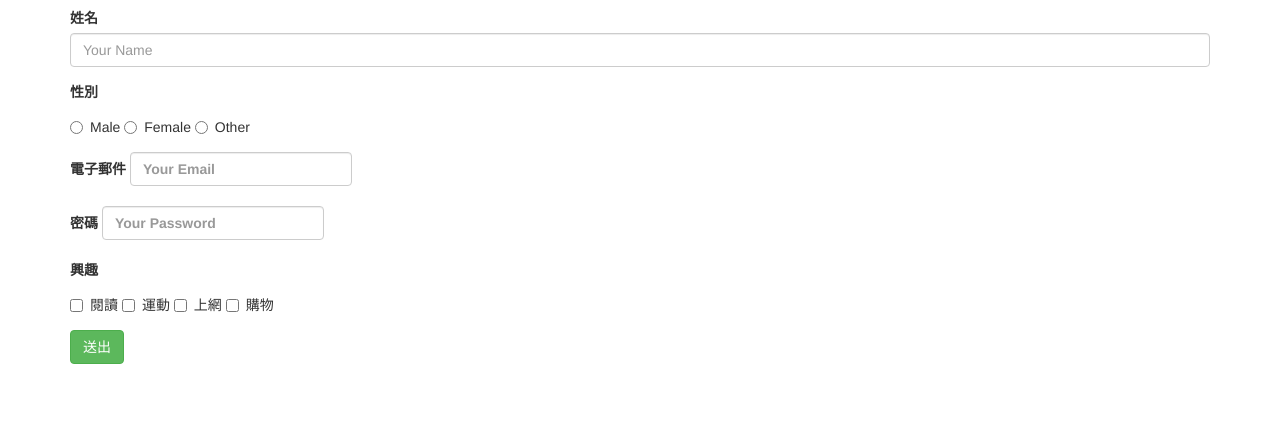
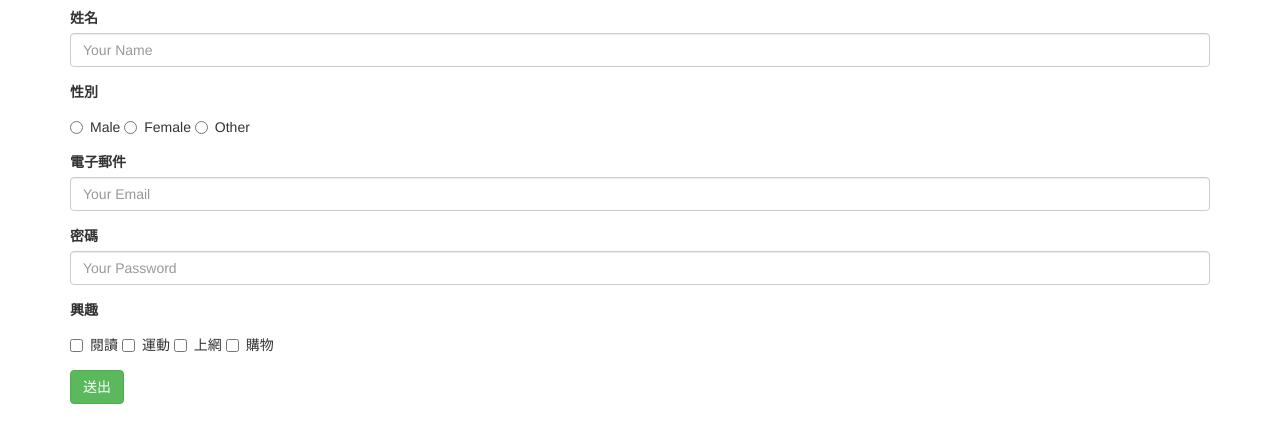
Before and after one commit to kenHsieh25053/HW6, a plain HTML site: page index.html in a window 1280 px wide. Shown: the part 75-518 px from the top of the page. Drawn offline with Linux system fonts and the light colour scheme.

Commit message:
Update index.html

```diff
--- a/index.html
+++ b/index.html
@@ -28,13 +28,13 @@
                 </div>
                 <div class="form-group">
                     <label>電子郵件</label>
-                    <label>
-                        <input type="email" class="form-control" placeholder="Your Email" name="Email"> </label>
+
+                        <input type="email" class="form-control" placeholder="Your Email" name="Email">
                 </div>
                 <div class="form-group">
                     <label>密碼</label>
-                    <label>
-                        <input type="password" class="form-control" placeholder="Your Password" name="Password"> </label>
+
+                        <input type="password" class="form-control" placeholder="Your Password" name="Password">
                 </div>
                 <div class="form-group">
                     <label>興趣</label>
```
